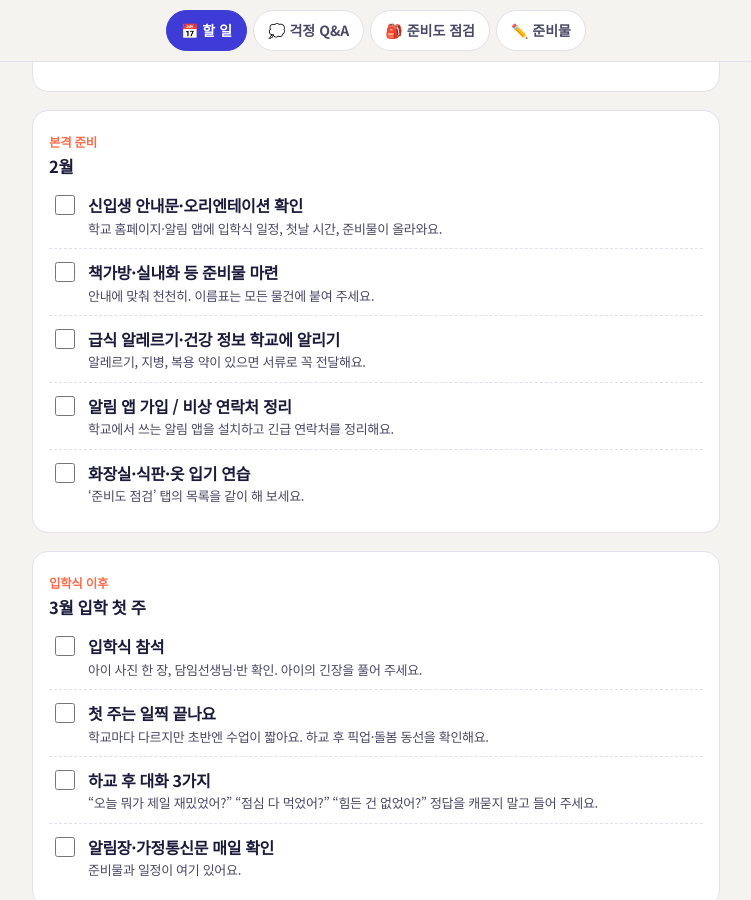
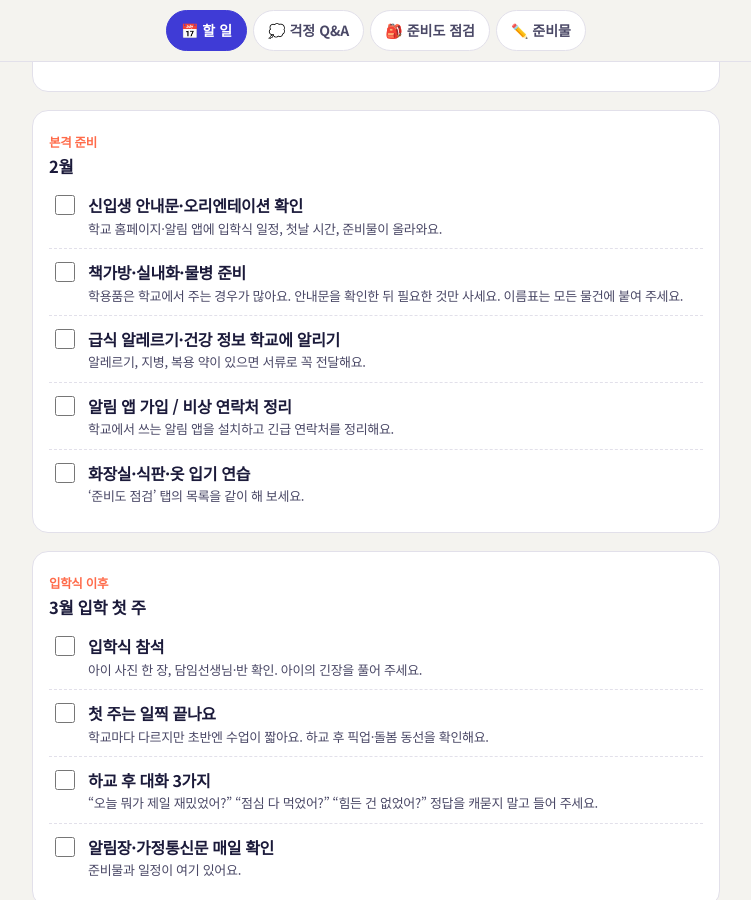
Before and after one commit to moaidu/moaidu.github.io, a Jekyll site: the page ipak/index.html, which Jekyll copies as it is, in a window 1280 px wide and 900 px high, scrolled down 1210 px. Shown: the whole window, without its empty margins (264-1015 px from the left). Built offline with Jekyll 4.4.1, drawn with Linux system fonts in a browser that asks for light colours; part of the change alters nothing that is shown.

Commit message:
준비물을 학교 지급 기준으로 수정
Co-Authored-By: Claude Sonnet 5.5 <noreply@anthropic.com>
Claude-Session: https://claude.ai/code/session_01BvWmRsJwdHFguvUhFe7CDV

```diff
--- a/ipak/index.html
+++ b/ipak/index.html
@@ -111,7 +111,7 @@ details .body ul{margin:0 0 10px;padding-left:20px}
 
 <section class="pane" id="gear">
   <h2>준비물</h2>
-  <p class="lead">대부분 입학 후 담임선생님이 알림장으로 준비물을 알려 줘요. 미리 많이 사 두지 않아도 돼요.</p>
+  <p class="lead">요즘은 학용품을 학교에서 주는 곳이 많아요. 집에서는 가방·실내화·물병 정도만 챙기면 돼요. 정확한 건 신입생 안내문으로 확인하세요.</p>
   <div class="card" id="gears"></div>
 </section>
 
@@ -145,7 +145,7 @@ var STAGES=[
   ["입학 전 생활 리듬 맞추기","일찍 자고 일찍 일어나는 연습을 시작해요. 등교 시각 기준으로 아침 루틴을 연습해 보세요."]]},
  {t:"2월",w:"본격 준비",items:[
   ["신입생 안내문·오리엔테이션 확인","학교 홈페이지·알림 앱에 입학식 일정, 첫날 시간, 준비물이 올라와요."],
-  ["책가방·실내화 등 준비물 마련","안내에 맞춰 천천히. 이름표는 모든 물건에 붙여 주세요."],
+  ["책가방·실내화·물병 준비","학용품은 학교에서 주는 경우가 많아요. 안내문을 확인한 뒤 필요한 것만 사세요. 이름표는 모든 물건에 붙여 주세요."],
   ["급식 알레르기·건강 정보 학교에 알리기","알레르기, 지병, 복용 약이 있으면 서류로 꼭 전달해요."],
   ["알림 앱 가입 / 비상 연락처 정리","학교에서 쓰는 알림 앱을 설치하고 긴급 연락처를 정리해요."],
   ["화장실·식판·옷 입기 연습","‘준비도 점검’ 탭의 목록을 같이 해 보세요."]]},
@@ -183,8 +183,8 @@ var WORRIES=[
   "급한 일이 아니라면 알림 앱이나 연락 시간대를 지켜 주세요.",
   ["상담 주간을 적극 활용하기","질문은 짧고 구체적으로","아이 건강·알레르기 정보는 먼저 알리기"]],
  ["준비물 비용이 부담돼요",
-  "비싼 걸 살 필요 없어요.",
-  ["책가방은 가볍고 아이가 혼자 여닫기 쉬운 것으로","대부분의 학용품은 문구점 기본형으로 충분","중고·물려받기도 좋아요"]]
+  "학용품은 학교에서 주는 곳이 많아 크게 들지 않아요.",
+  ["책가방은 가볍고 아이가 혼자 여닫기 쉬운 것으로","학교 안내문을 확인한 뒤 필요한 것만 구입","중고·물려받기도 좋아요"]]
 ];
 
 var SKILLS=[
@@ -206,21 +206,15 @@ var SKILLS=[
 ];
 
 var GEAR=[
- ["필수 (대부분 학교 공통)",[
+ ["학교에서 주는 경우가 많아요 (안내문 확인)",[
+  ["공책·학용품·색연필·크레파스 등","입학 때 일괄 지급하는 학교가 많아서, 미리 사지 않아도 돼요."],
+  ["교과서","학교에서 나눠 줘요."]]],
+ ["집에서 챙기면 좋은 최소한",[
   ["책가방","가볍고 혼자 여닫기 쉬운 것. 비싼 건 필요 없어요."],
   ["실내화 + 신발주머니","벨크로나 고무줄 신발이 편해요."],
-  ["필통","연필 3~4자루, 지우개 (연필깎이·샤프 가능 여부는 학교 안내 확인)"],
-  ["이름표/이름 스티커","책, 학용품, 옷, 가방, 물병까지 전부 이름"],
-  ["물병","혼자 열 수 있는 것"]]],
- ["입학 후 안내를 받고 준비해도 되는 것",[
-  ["색연필·사인펜·크레파스",""],
-  ["풀, 가위, 자",""],
-  ["공책(알림장·국어·수학 등)","학교 지정 규격을 확인하세요."],
-  ["우산·우비","접고 펴는 연습"],
-  ["손수건, 휴지, 여벌 속옷","학교에서 안내하는 경우가 많아요."]]],
- ["챙기면 좋은 것",[
-  ["비상 연락처 카드","가방 안쪽에 부모 이름·번호"],
-  ["작은 파우치","마스크, 반창고 등"]]]
+  ["물병","혼자 열 수 있는 것"],
+  ["이름표/이름 스티커","가방, 실내화, 물병, 옷 전부 이름"],
+  ["비상 연락처 카드","가방 안쪽에 부모 이름·번호"]]]
 ];
 
 /* ---------- D-day ---------- */
```
